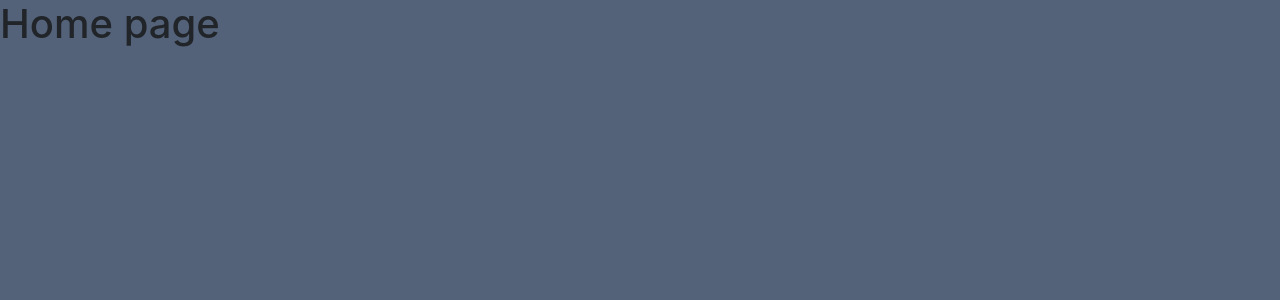
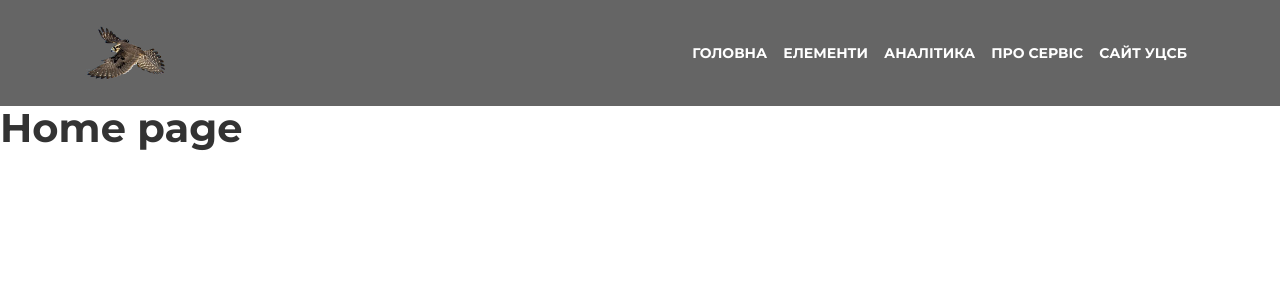
Before and after one commit to vdovkin/sapsan-build, a Flask app: page / in a window 1280 px wide. Shown: the top 300 px of the page. Run offline with Flask 2, Linux system fonts and the light colour scheme; some libraries are stand-ins or nearby versions.

Commit message:
Add navbar

```diff
--- a/core/static/css/style.css
+++ b/core/static/css/style.css
@@ -1,3 +1,51 @@
+@import url("https://fonts.googleapis.com/css2?family=Montserrat:ital,wght@0,100;0,200;0,300;0,400;0,500;0,600;0,700;0,800;0,900;1,100;1,200;1,300;1,400;1,500;1,600;1,700;1,800;1,900&display=swap");
 body {
-  background-color: #536279;
+  font-family: "Montserrat", sans-serif;
+  font-size: 14px;
+  font-weight: 300;
+  line-height: 1.6em;
+  color: #656565;
 }
+
+a:active {
+  outline: 0;
+}
+
+h1,
+h2,
+h3,
+h4,
+h5,
+h6 {
+  font-family: "Montserrat", sans-serif;
+  font-weight: 700;
+  line-height: 1.1em;
+  color: #333;
+  margin-bottom: 20px;
+}
+
+#wrapper {
+  width: 100%;
+  margin: 0;
+  padding: 0;
+}
+
+.navbar {
+  background-color: #656565;
+  min-height: 70px;
+}
+
+.navbar .navbar-nav .nav-link {
+  color: #fff;
+  font-weight: 700;
+  text-transform: uppercase;
+}
+
+.navbar .navbar-nav .nav-link:hover,
+.navbar .navbar-nav .nav-link:focus {
+  color: #333;
+}
+
+.navbar img {
+  max-width: 80px;
+}
--- a/core/static/scss/_base.scss
+++ b/core/static/scss/_base.scss
@@ -1,3 +1,30 @@
 body {
-  background-color: $main_color;
+  font-family: $font;
+  font-size: 14px;
+  font-weight: 300;
+  line-height: 1.6em;
+  color: $color1;
 }
+
+a:active {
+  outline: 0;
+}
+
+h1,
+h2,
+h3,
+h4,
+h5,
+h6 {
+  font-family: $font;
+  font-weight: 700;
+  line-height: 1.1em;
+  color: $color2;
+  margin-bottom: 20px;
+}
+
+#wrapper {
+  width: 100%;
+  margin: 0;
+  padding: 0;
+}
--- /dev/null
+++ b/core/static/scss/_header.scss
@@ -0,0 +1,19 @@
+.navbar {
+  background-color: $color1;
+  min-height: 70px;
+
+  .navbar-nav {
+    .nav-link {
+      color: #fff;
+      font-weight: 700;
+      text-transform: uppercase;
+    }
+    .nav-link:hover,
+    .nav-link:focus {
+      color: $color2;
+    }
+  }
+  img {
+    max-width: 80px;
+  }
+}
--- a/core/static/scss/_varriabels.scss
+++ b/core/static/scss/_varriabels.scss
@@ -1 +1,7 @@
+@import url("https://fonts.googleapis.com/css2?family=Montserrat:ital,wght@0,100;0,200;0,300;0,400;0,500;0,600;0,700;0,800;0,900;1,100;1,200;1,300;1,400;1,500;1,600;1,700;1,800;1,900&display=swap");
+
+$font: "Montserrat", sans-serif;
+
 $main_color: #536279;
+$color1: #656565;
+$color2: #333;
--- a/core/static/scss/style.scss
+++ b/core/static/scss/style.scss
@@ -1,2 +1,4 @@
 @import "varriabels";
 @import "base";
+
+@import "header";
--- /dev/null
+++ b/core/templates/_navbar.html
@@ -0,0 +1,33 @@
+<nav class="navbar navbar-expand-md navbar-dark">
+  <div class="container">
+    <div class="navbar-brand mr-4">
+      <a href="{{url_for('main.home')}}">
+        <img
+          src="{{ url_for('static', filename='img/logo.png') }}"
+          alt="logo"
+        />
+      </a>
+    </div>
+    <button
+      class="navbar-toggler"
+      type="button"
+      data-toggle="collapse"
+      data-target="#navbarToggle"
+      aria-controls="navbarToggle"
+      aria-expanded="false"
+      aria-label="Toggle navigation"
+    >
+      <span class="navbar-toggler-icon"></span>
+    </button>
+    <div class="collapse navbar-collapse" id="navbarToggle">
+      <!-- Navbar Right Side -->
+      <div class="navbar-nav ml-auto">
+        <a class="nav-item nav-link" href="{{url_for('main.home')}}">Головна</a>
+        <a class="nav-item nav-link" href="#">Елементи</a>
+        <a class="nav-item nav-link" href="#">Аналітика</a>
+        <a class="nav-item nav-link" href="#">Про сервіс</a>
+        <a class="nav-item nav-link" href="#">Сайт УЦСБ</a>
+      </div>
+    </div>
+  </div>
+</nav>
--- a/core/templates/layout.html
+++ b/core/templates/layout.html
@@ -14,9 +14,9 @@
 
     <!-- bootstrap css -->
     <link
-      href="https://stackpath.bootstrapcdn.com/bootstrap/4.5.0/css/bootstrap.min.css"
       rel="stylesheet"
-      integrity="sha384-9aIt2nRpC12Uk9gS9baDl411NQApFmC26EwAOH8WgZl5MYYxFfc+NcPb1dKGj7Sk"
+      href="https://stackpath.bootstrapcdn.com/bootstrap/4.5.2/css/bootstrap.min.css"
+      integrity="sha384-JcKb8q3iqJ61gNV9KGb8thSsNjpSL0n8PARn9HuZOnIxN0hoP+VmmDGMN5t9UJ0Z"
       crossorigin="anonymous"
     />
 
@@ -39,10 +39,14 @@
     <![endif]-->
   </head>
   <body>
-    <main>
-      {% block content %}{% endblock %}
-    </main>
-
+    <div id="wrapper">
+      <header>
+        {% include '_navbar.html' %}
+      </header>
+      <main>
+        {% block content %}{% endblock %}
+      </main>
+    </div>
     <!-- javascript js -->
     <script
       src="https://code.jquery.com/jquery-3.5.1.min.js"
```
Also changed, not shown: core/static/img/logo.png (added), 1 other file.
